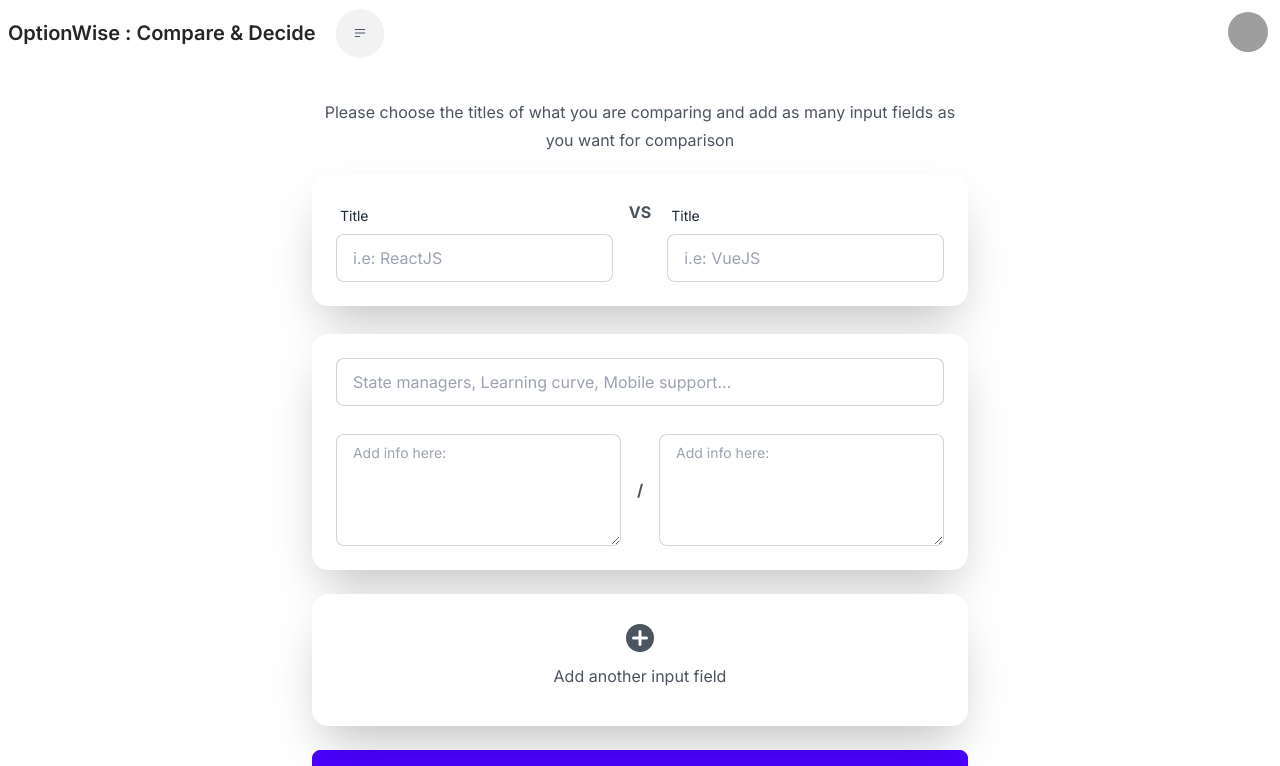
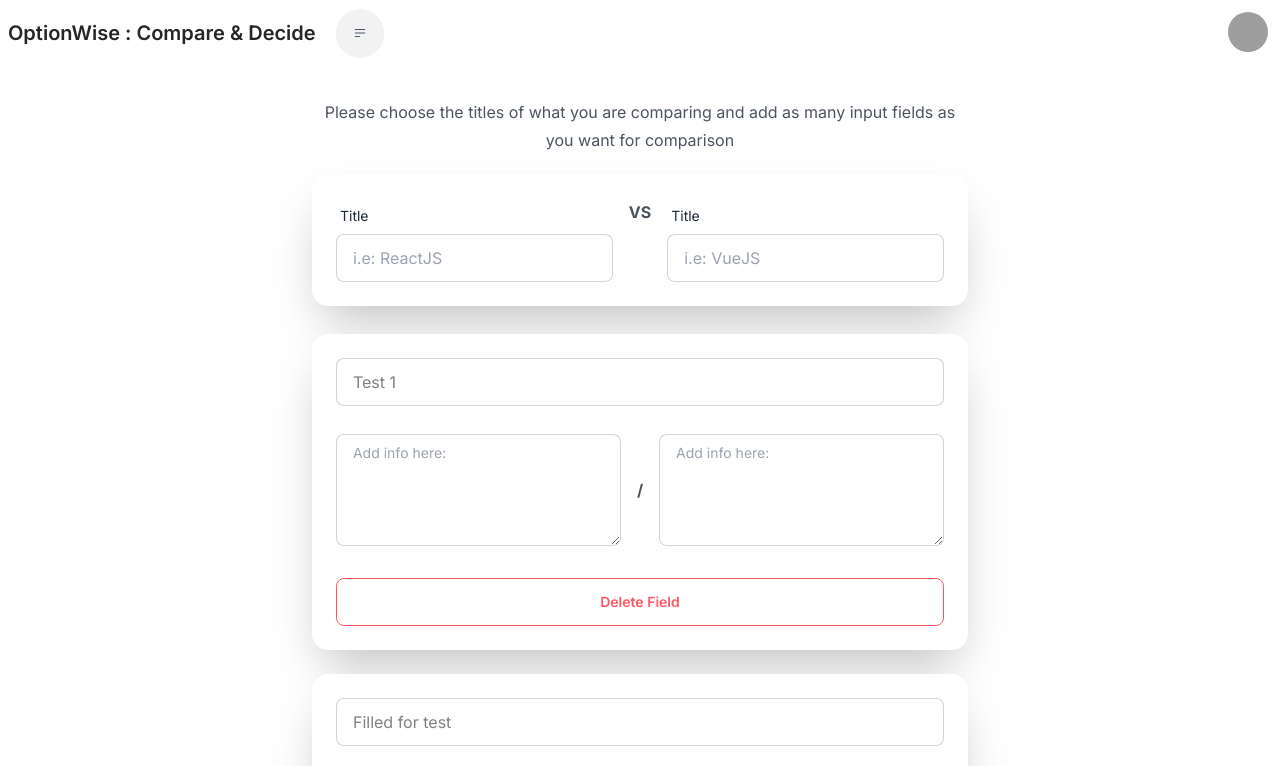
Before and after one commit to MergimU/easy-compare, a Next.js app: page /dashboard/add-comparison in a window 1280 px wide. Shown: the top 766 px of the page. Built offline with nearby package versions, Linux system fonts and the light colour scheme; grey boxes are pictures that could not be loaded.

Commit message:
Added option to add/remove comparison fields

```diff
--- a/src/app/dashboard/add-comparison/page.tsx
+++ b/src/app/dashboard/add-comparison/page.tsx
@@ -1,6 +1,47 @@
+'use client';
+
+import { useState } from 'react';
 import { SubmitButton } from '@app/ui/submit-button'
 import { PlusCircleIcon } from '@heroicons/react/16/solid'
-export default function Add() {
+
+export type ComparisonField = {
+  title: string,
+  leftCompare: string,
+  rightCompare: string
+}
+
+export default function AddComparison() {
+  const [formFields, setFormFields] = useState<ComparisonField[]>([
+    {
+      title: 'Test 1',
+      leftCompare: '',
+      rightCompare: ''
+    },
+    {
+      title: 'Filled for test',
+      leftCompare: 'vue',
+      rightCompare: 'react'
+    },
+    {
+      title: '',
+      leftCompare: '',
+      rightCompare: ''
+    },
+  ])
+
+  const addAnotherComparisonField = () => {
+    setFormFields([...formFields, {
+      title: '',
+      leftCompare: '',
+      rightCompare: ''
+    }])
+  }
+
+  const deleteComparisonField = (index: number) => {
+    setFormFields(formFields.filter((_, i) => i !== index))
+  }
+
+
   return (
     <div className="prose text-center mx-auto">
       <p>Please choose the titles of what you are comparing and add as many input fields as you want for comparison</p>
@@ -21,22 +62,26 @@ export default function Add() {
           </div>
         </div>
         <br />
-        <div className="card bg-base-100 shadow-2xl p-6 mb-6">
+        {formFields.map((comparisonField, index) => (
+          <div key={index} className="card bg-base-100 shadow-2xl p-6 mb-6">
             <div className="form-control">
-            <input type="text" name="title" placeholder="State managers, Learning curve, Mobile support..." autoComplete="username" className="input input-bordered" required />
+              <input type="text" name="title" placeholder="State managers, Learning curve, Mobile support..." value={comparisonField.title} autoComplete="username" className="input input-bordered" required />
             </div>
             <br />
             <div className="flex flex-row items-center gap-4">
               <div className="form-control flex-1">
-              <textarea name="textarea1" placeholder="Add info here:" className='input input-bordered min-h-28 py-2 text-sm' />
+                <textarea name="textarea1" value={comparisonField.leftCompare} placeholder="Add info here:" className='input input-bordered min-h-28 py-2 text-sm' />
               </div>
               <span className='font-bold'>/</span>
               <div className="form-control flex-1">
-              <textarea name="textarea1" placeholder="Add info here:" className='input input-bordered min-h-28 py-2 text-sm' />
+                <textarea name="textarea1" value={comparisonField.rightCompare} placeholder="Add info here:" className='input input-bordered min-h-28 py-2 text-sm' />
               </div>
             </div>
+            <button onClick={() => deleteComparisonField(index)} className="btn btn-outline btn-error btn-x mt-8">Delete Field</button>
           </div>
-        <div className="add-more card bg-base-100 shadow-2xl cursor-pointer flex items-center justify-center p-7 transition-all duration-100 hover:bg-slate-100">
+        ))}
+
+        <div onClick={addAnotherComparisonField} className="add-more card bg-base-100 shadow-2xl cursor-pointer flex items-center justify-center p-7 transition-all duration-100 hover:bg-slate-100">
           <PlusCircleIcon className='size-8 text-grey-400' />
           <p className='my-2'>Add another input field</p>
         </div>
```
Lines whose indentation alone changed are shown as unchanged.
